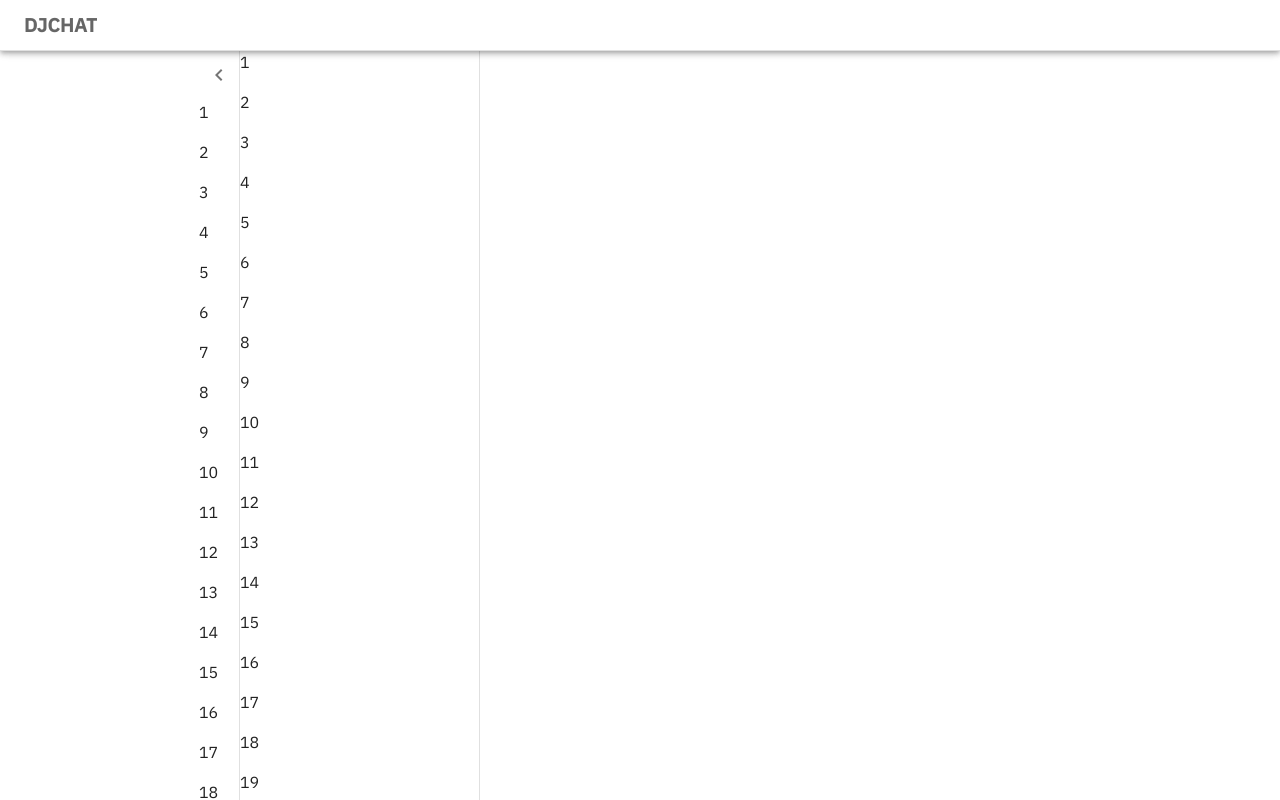
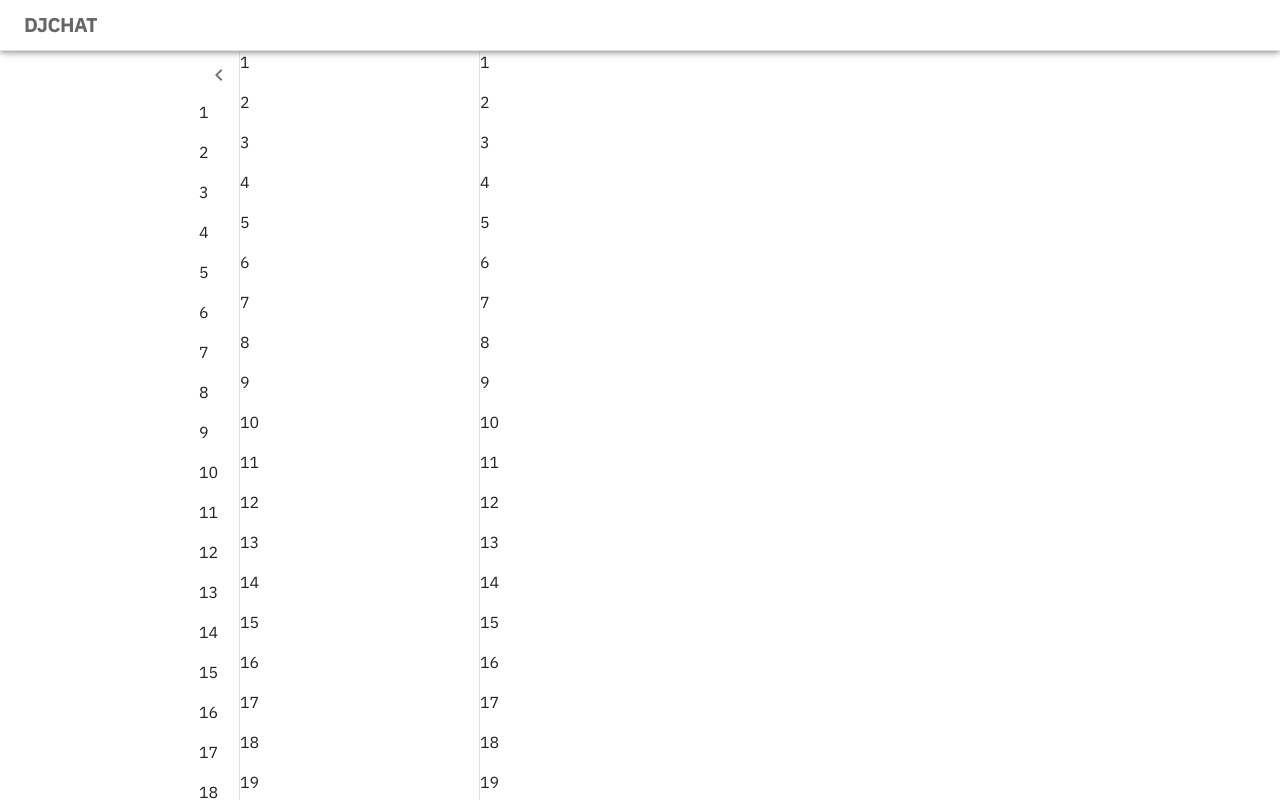
Before and after one commit to ds7cw/live_chat, a React (Vite) app in the folder reactchat/: page / in a window 1280 px wide. Built offline with nearby package versions, Linux system fonts and the light colour scheme.

Commit message:
Build Main component framework

```diff
--- a/reactchat/src/pages/Home.tsx
+++ b/reactchat/src/pages/Home.tsx
@@ -2,6 +2,7 @@
 import PrimaryAppBar from "./templates/PrimaryAppBar";
 import PrimaryDraw from "./templates/PrimaryDraw";
 import SecondaryDraw from "./templates/SecondaryDraw";
+import Main from "./templates/Main";
 
 const Home = () => {
     return (
@@ -10,6 +11,7 @@
             <PrimaryAppBar />
             <PrimaryDraw></PrimaryDraw>
             <SecondaryDraw />
+            <Main />
         </Box>
     );
 };
--- /dev/null
+++ b/reactchat/src/pages/templates/Main.tsx
@@ -0,0 +1,24 @@
+import { Box, Typography } from "@mui/material";
+import { useTheme } from "@mui/material/styles";
+
+const Main = () => {
+    const theme = useTheme();
+    return (
+        <Box
+            sx={{
+                flexGrow: 1 ,
+                mt: `${theme.primaryAppBar.height}px`,
+                height: `calc(100vh - ${theme.primaryAppBar.height}px )`,
+                overflow: "hidden",
+            }}
+        >
+            {[...Array(50)].map((_, i) => (
+                <Typography key={i} paragraph>
+                    {i + 1}
+                </Typography>
+            ))}
+        </Box>
+    );
+};
+
+export default Main;
--- a/reactchat/src/pages/templates/PrimaryDraw.tsx
+++ b/reactchat/src/pages/templates/PrimaryDraw.tsx
@@ -35,7 +35,7 @@
             "& .MuiDrawer-paper": openedMixin(),
         }),
         ...(!open && {
-            ...openedMixin(),
+            ...closedMixin(),
             "& .MuiDrawer-paper": closedMixin(),
         }),
     }));
```
